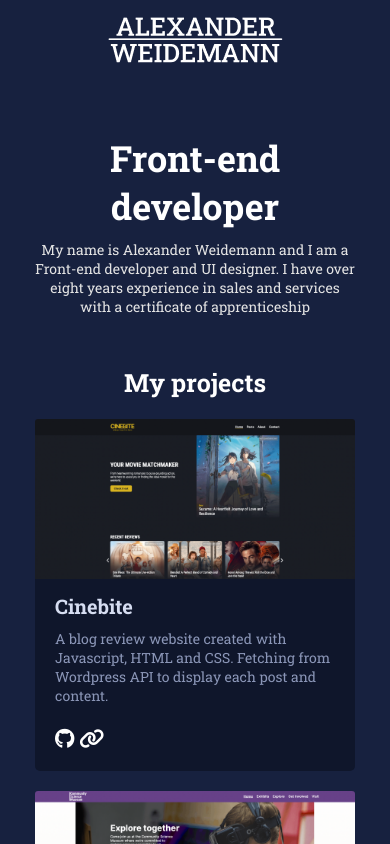
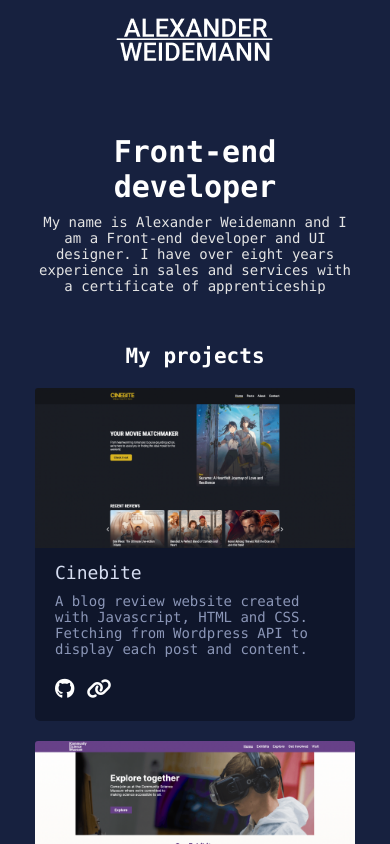
Before and after one commit to Zaracki/Portfolio, a plain HTML site: page index.html in a window 390 px wide. Shown: the top 844 px of the page. Drawn offline with Linux system fonts and the light colour scheme.

Commit message:
changed style

```diff
--- a/index.html
+++ b/index.html
@@ -12,7 +12,7 @@
 </head>
 <body>
   <header>
-    <img src="/images/Frame 7.png">
+    <img src="/images/Frame 9.png">
   </header>
   <main>
     <section class="about-section">
@@ -48,7 +48,8 @@
           <img src="/images/Frame 5-3.png">
           <div class="card-info">
             <h3>Square Eyes</h3>
-            <p>A movie purchase website created with Javascript, HTML and CSS. Fetching from Wordpress using the Woocommerce API.</p>
+            <p>A movie purchase website created with Javascript, HTML and CSS. Fetching from Wordpress using the Woocommerce API to display products and content.
+            </p>
             <div class="icon-links">
               <a><i class="fa-brands fa-github"></i></a>
               <a href="https://cinebite.netlify.app"><i class="fa-solid fa-link"></i></a>
--- a/style.css
+++ b/style.css
@@ -1,7 +1,7 @@
 * {
   margin: 0px;
   padding: 0px;
-  font-family: "roboto slab","roboto", Verdana, Geneva, Tahoma, sans-serif;
+  font-family: menlo,"roboto slab","roboto", Verdana, Geneva, Tahoma, sans-serif;
 }
 
 body {
@@ -42,11 +42,11 @@ h2 {
 h3 {
   font-size: 20px;
   margin-bottom: 10px;
-  font-weight: 700;
+  font-weight: 500;
   color: #D6DDF1;
 }
 
-header{
+header {
   text-align: center;
   margin-bottom: 50px;
 }
@@ -119,6 +119,7 @@ footer {
 
 footer p {
   padding: 10px 0px 10px 0px;
+  font-size: 14px;
 }
 
 
@@ -137,6 +138,18 @@ footer p {
     font-size: 14px;
   }
 
+  h1 {
+    font-size: 30px;
+  }
+
+  h2 {
+    font-size: 21px;
+  }
+
+  h3 {
+    font-size: 18px;
+  }
+
   .card,
   .card img,
   .about-section {
```
Also changed, not shown: images/Frame 6-2.png (deleted), images/Frame 6.png (deleted), images/Frame 7.png (deleted), images/Frame 9.png (added).
